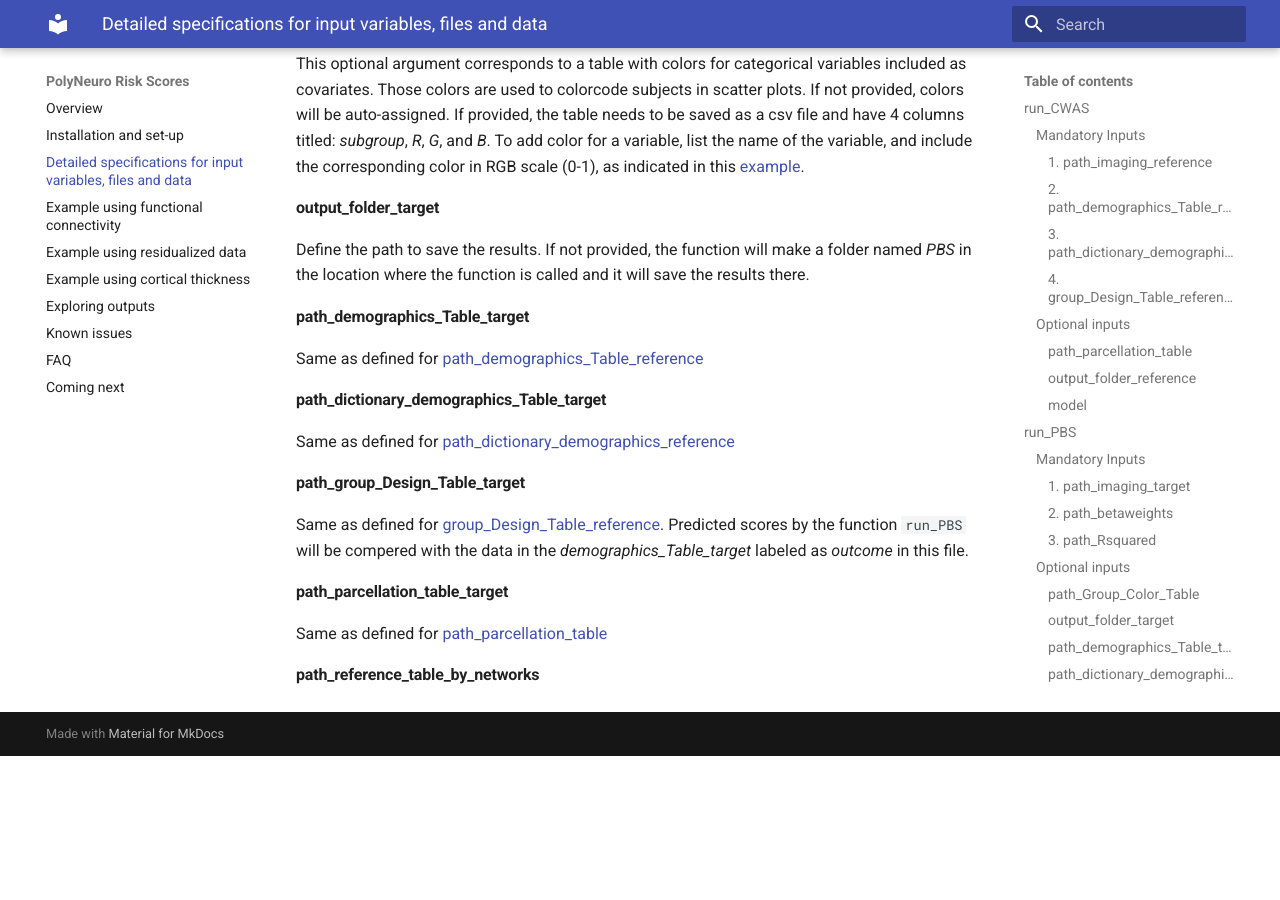
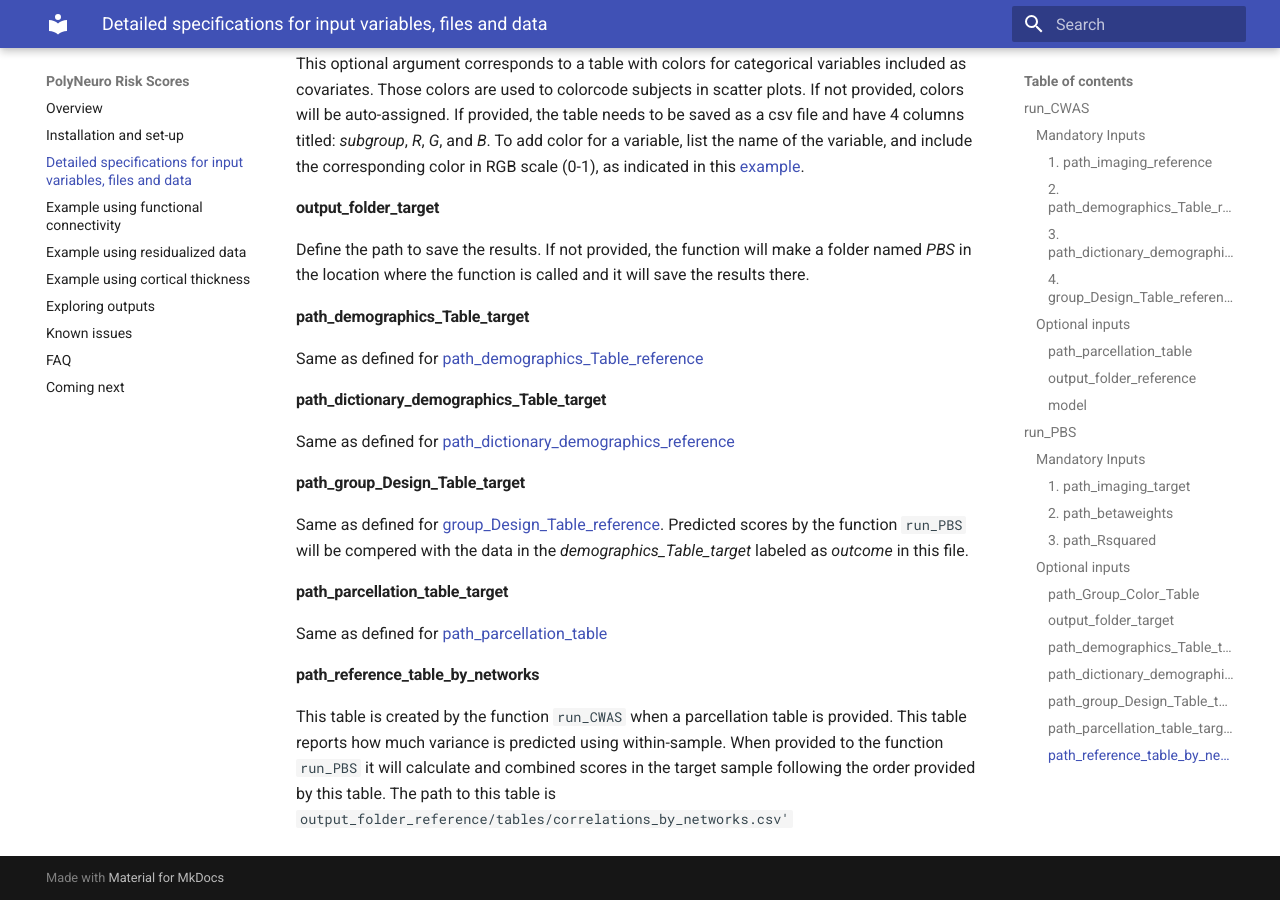
Before and after one commit to omiranda/polyneuro_risk_score, an MkDocs documentation site: the page built from docs/detailed_description.md, in a window 1280 px wide and 900 px high, scrolled down 4132 px. Built offline with MkDocs 1.6.1 and Material for MkDocs 9.7.7, drawn with Linux system fonts in a browser that asks for light colours; formulas are drawn with MathJax 3; old or Windows-style settings are respelled for this version of MkDocs; before the commit the page ends 4888 px from its top, so only the background shows below that.

Commit message:
Update detailed_description.md

```diff
--- a/docs/detailed_description.md
+++ b/docs/detailed_description.md
@@ -112,3 +112,4 @@ Same as defined for [group_Design_Table_reference](#4-groupdesigntablereference)
 #### **path_parcellation_table_target**
 Same as defined for [path_parcellation_table](#pathparcellationtable)
 #### **path_reference_table_by_networks**
+This table is created by the function `run_CWAS` when a parcellation table is provided. This table reports how much variance is predicted using within-sample. When provided to the function `run_PBS` it will calculate and combined scores in the target sample following the order provided by this table. The path to this table is `output_folder_reference/tables/correlations_by_networks.csv'`
```
